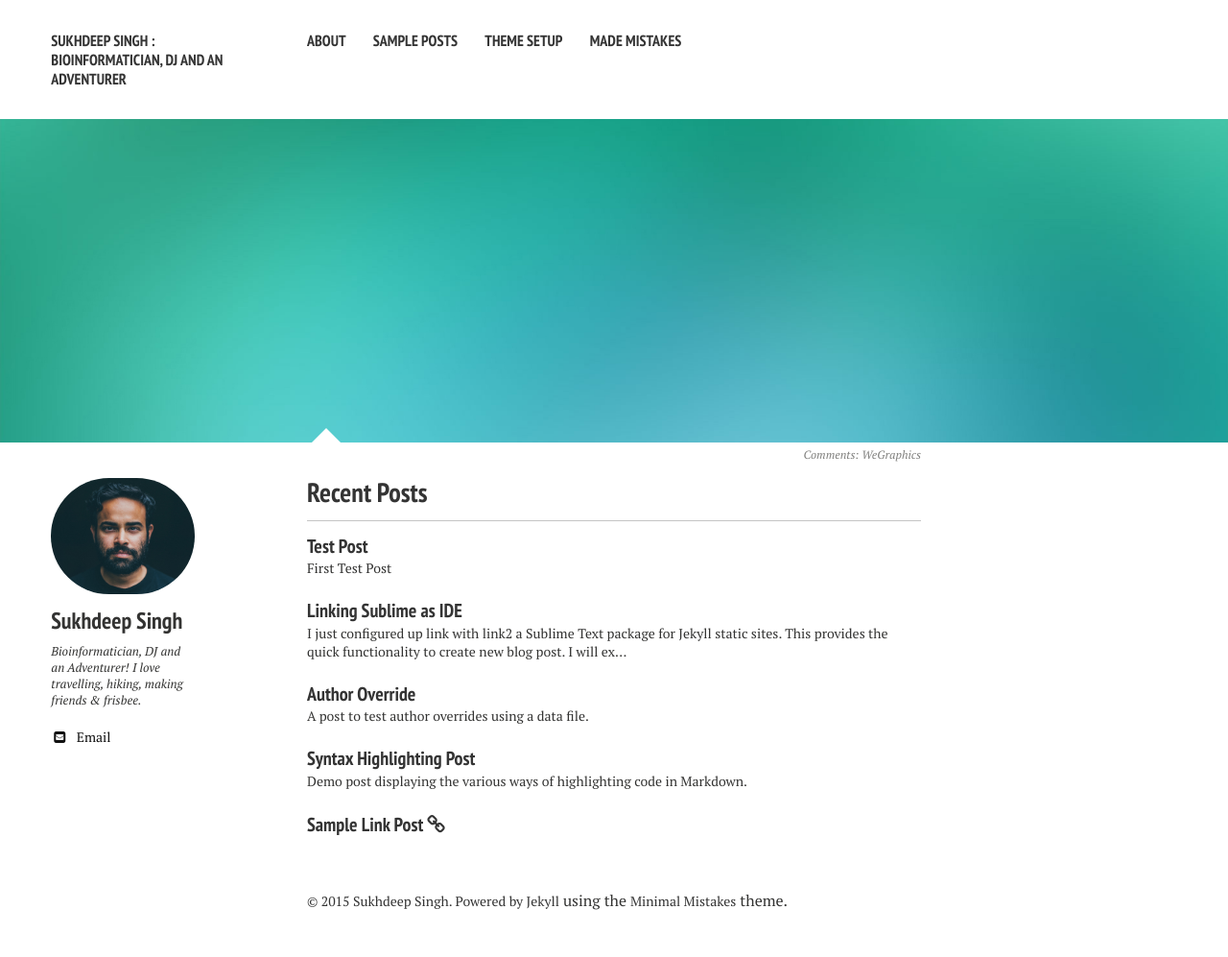
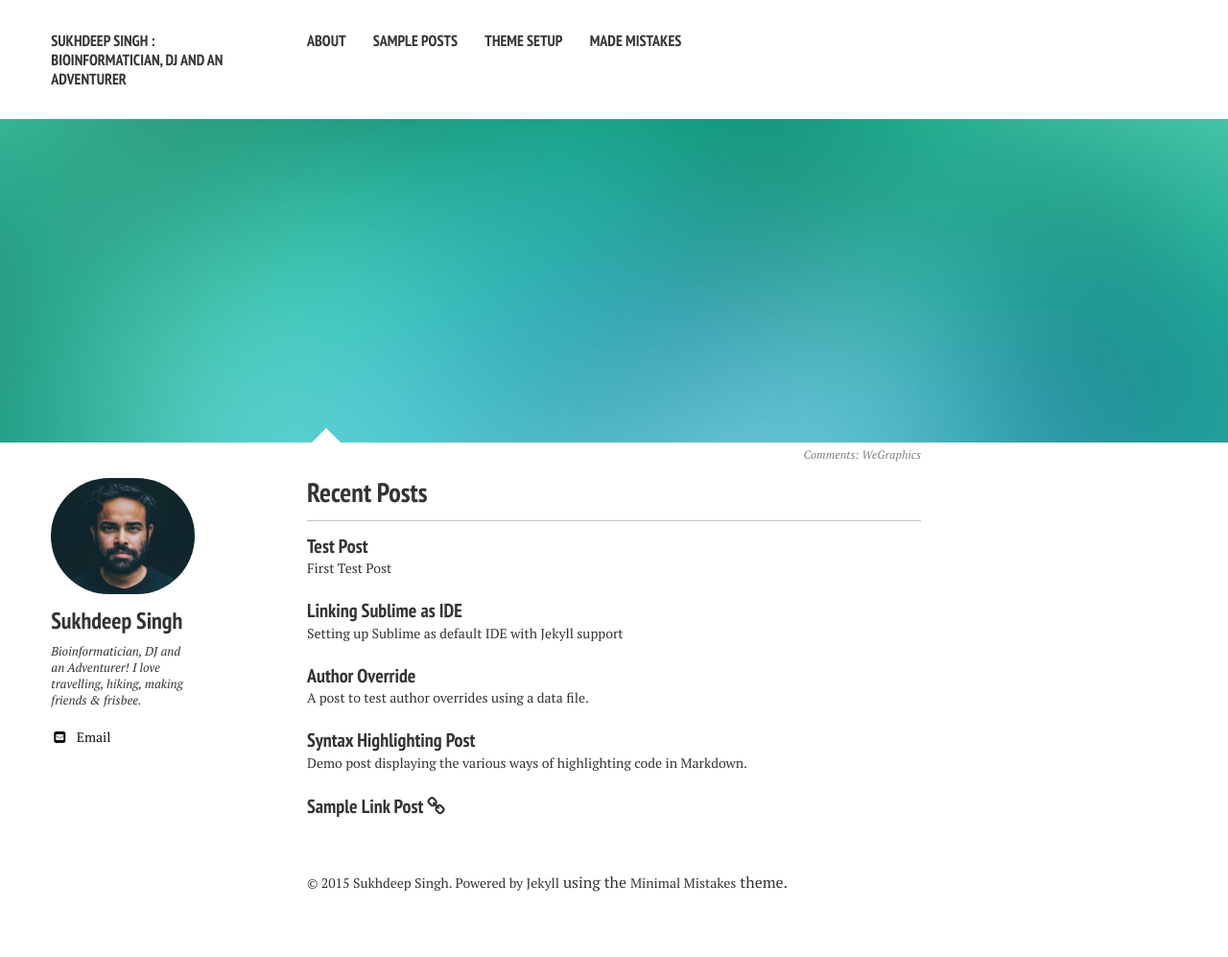
Before and after one commit to uksurd88/codewaffle, a Jekyll site: the page built from index.md, in a window 1280 px wide. Shown: the whole page at 96% size. Built offline with Jekyll 4.4.1, drawn with Linux system fonts in a browser that asks for light colours; nearby versions of some CDN libraries.

Commit message:
Linking Sublime as IDE with Jekyll accesibility, forgot the post tag in layout

```diff
--- a/_posts/2015-07-31-linking-sublime-as-ide.md
+++ b/_posts/2015-07-31-linking-sublime-as-ide.md
@@ -6,9 +6,9 @@
 published: True
 comments: True
 credit:
-image: Everyday-Be-Coding.jpg
-excerpt:
-feature:
+image:
+excerpt: "Setting up Sublime as default IDE with Jekyll support"
+feature: Everyday-Be-Coding.jpg
 creditlink:
 link2: https://github.com/23maverick23/sublime-jekyll
 markdown-editing: https://github.com/SublimeText-Markdown/MarkdownEditing
```
